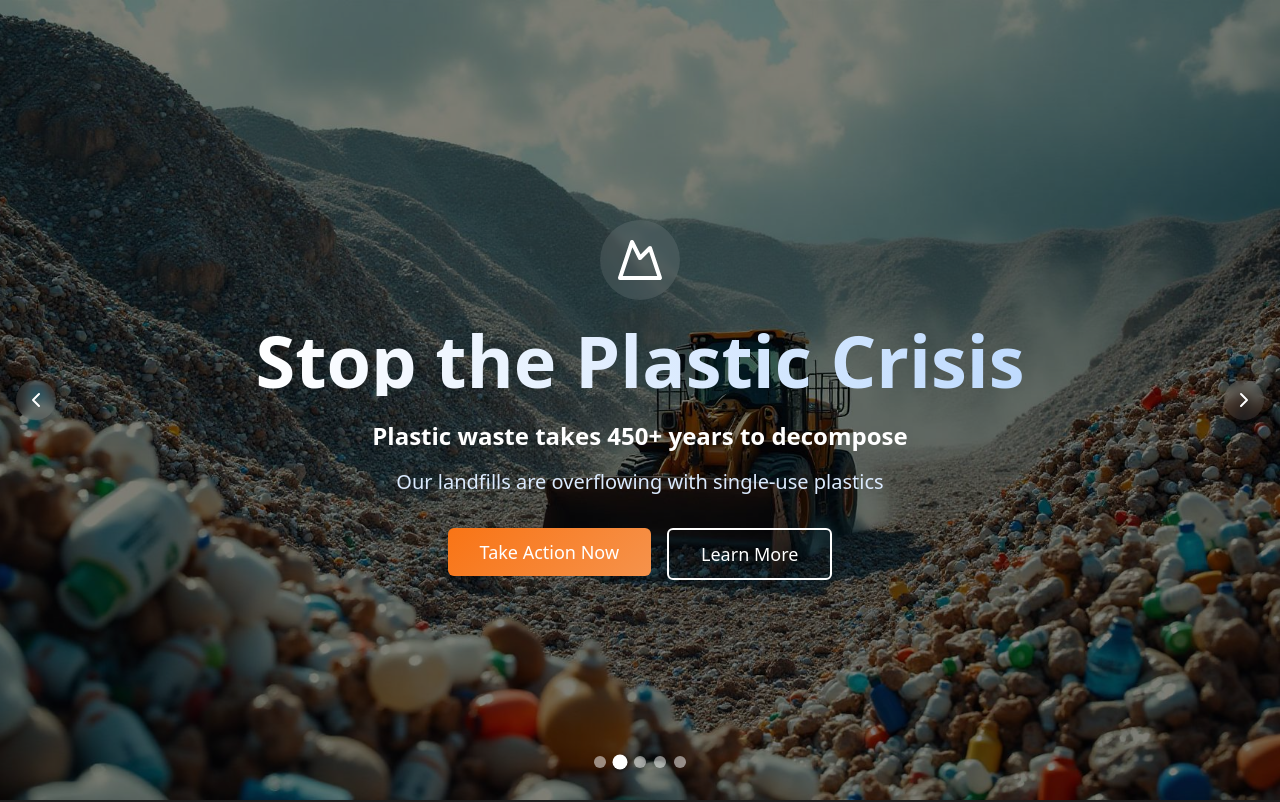
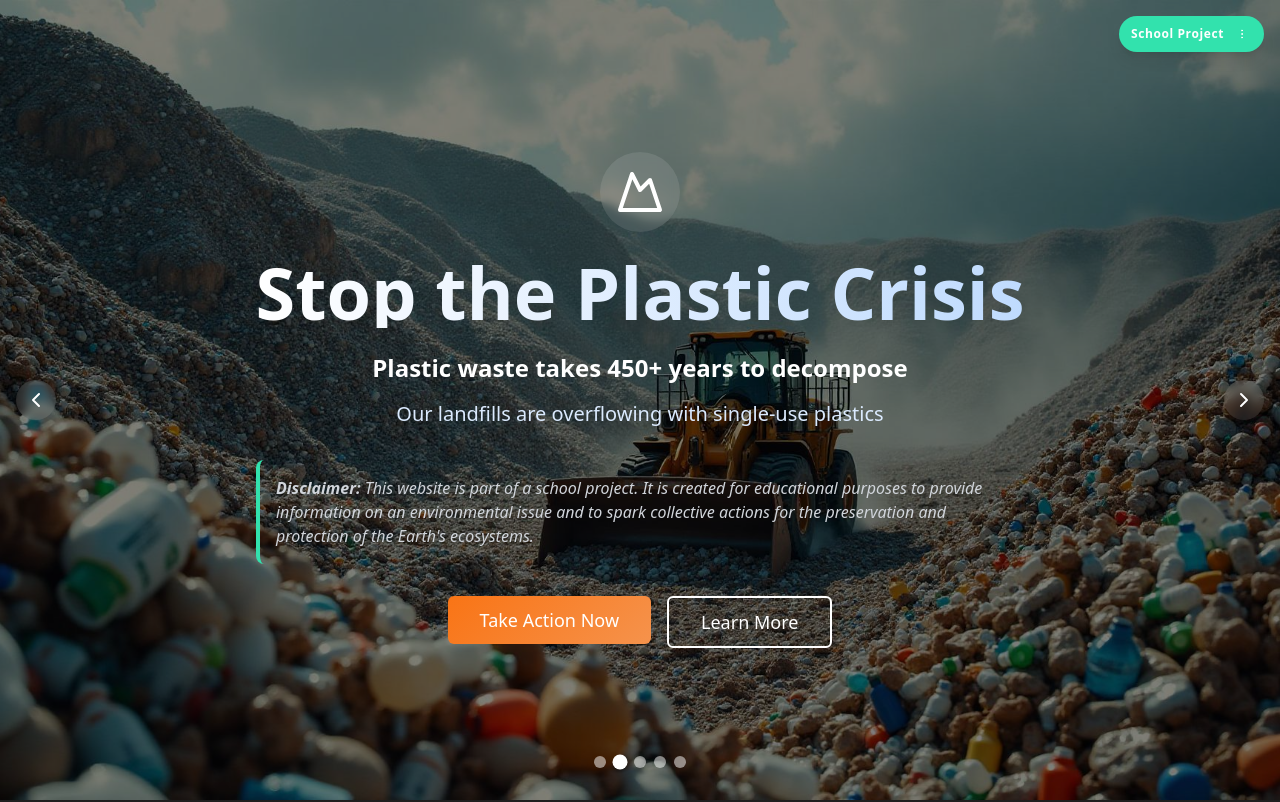
Before and after one commit to whosee21/plastic-foe-hero, a React (Vite) app: page / in a window 1280 px wide. Shown: the top 802 px of the page. Built offline with nearby package versions, Linux system fonts and the light colour scheme; the HTML template or start-up script is replaced by a standard one.

Commit message:
Add disclaimer and badge to Hero

```diff
--- a/src/components/HeroSlideshow.tsx
+++ b/src/components/HeroSlideshow.tsx
@@ -1,5 +1,5 @@
-import { useState, useEffect } from 'react';
-import { ChevronLeft, ChevronRight, Waves, Mountain, TreePine, Fish, Droplets } from 'lucide-react';
+import { useState, useEffect, useRef } from 'react';
+import { ChevronLeft, ChevronRight, Waves, Mountain, TreePine, Fish, Droplets, MoreVertical } from 'lucide-react';
 import { Button } from '@/components/ui/button';
 import oceanPollution from '@/assets/ocean-pollution.jpg';
 import landfillWaste from '@/assets/landfill-waste.jpg';
@@ -42,6 +42,8 @@ const slides = [
 
 export const HeroSlideshow = () => {
   const [currentSlide, setCurrentSlide] = useState(0);
+  const [dropdownOpen, setDropdownOpen] = useState(false);
+  const dropdownRef = useRef<HTMLDivElement>(null);
 
   useEffect(() => {
     const timer = setInterval(() => {
@@ -50,6 +52,44 @@ export const HeroSlideshow = () => {
 
     return () => clearInterval(timer);
   }, []);
+
+  useEffect(() => {
+    const handleClickOutside = (event: MouseEvent) => {
+      if (dropdownRef.current && !dropdownRef.current.contains(event.target as Node)) {
+        setDropdownOpen(false);
+      }
+    };
+
+    const handleKeyDown = (event: KeyboardEvent) => {
+      if (event.key === 'Escape') {
+        setDropdownOpen(false);
+      }
+    };
+
+    document.addEventListener('mousedown', handleClickOutside);
+    document.addEventListener('keydown', handleKeyDown);
+    return () => {
+      document.removeEventListener('mousedown', handleClickOutside);
+      document.removeEventListener('keydown', handleKeyDown);
+    };
+  }, []);
+
+  const smoothScrollTo = (elementId: string) => {
+    const element = document.getElementById(elementId);
+    if (element) {
+      element.scrollIntoView({ behavior: 'smooth' });
+      // Set focus and highlight
+      element.tabIndex = -1;
+      element.focus();
+      element.style.outline = '2px solid #3DDC97';
+      element.style.outlineOffset = '4px';
+      setTimeout(() => {
+        element.style.outline = '';
+        element.style.outlineOffset = '';
+      }, 1500);
+    }
+    setDropdownOpen(false);
+  };
 
   const nextSlide = () => {
     setCurrentSlide((prev) => (prev + 1) % slides.length);
@@ -64,6 +104,45 @@ export const HeroSlideshow = () => {
 
   return (
     <section className="relative h-screen overflow-hidden">
+      {/* School Project Badge */}
+      <div className="absolute top-4 right-4 z-30">
+        <div className="relative" ref={dropdownRef}>
+          <div className="flex items-center bg-accent text-white font-bold text-xs uppercase tracking-wider px-3 py-2 rounded-full shadow-lg hover:brightness-110 transition-all duration-150">
+            <button
+              onClick={() => smoothScrollTo('disclaimer')}
+              className="focus:outline-none focus:ring-2 focus:ring-white focus:ring-offset-2 focus:ring-offset-accent rounded-sm"
+              aria-label="Jump to disclaimer"
+              title="Jump to disclaimer"
+            >
+              School Project
+            </button>
+            <button
+              onClick={() => setDropdownOpen(!dropdownOpen)}
+              className="ml-2 p-1 hover:bg-white/20 rounded-full transition-all duration-150 focus:outline-none focus:ring-2 focus:ring-white focus:ring-offset-2 focus:ring-offset-accent"
+              aria-label="More options"
+            >
+              <MoreVertical className="w-3 h-3" />
+            </button>
+          </div>
+
+          {dropdownOpen && (
+            <div className="absolute right-0 mt-2 w-48 bg-card border border-border rounded-md shadow-lg overflow-hidden animate-scale-in">
+              <button
+                onClick={() => smoothScrollTo('disclaimer')}
+                className="block w-full text-left px-4 py-2 text-sm text-foreground hover:bg-accent hover:text-accent-foreground transition-colors duration-150 focus:outline-none focus:bg-accent focus:text-accent-foreground"
+              >
+                View disclaimer
+              </button>
+              <button
+                onClick={() => smoothScrollTo('sources')}
+                className="block w-full text-left px-4 py-2 text-sm text-foreground hover:bg-accent hover:text-accent-foreground transition-colors duration-150 focus:outline-none focus:bg-accent focus:text-accent-foreground"
+              >
+                View sources
+              </button>
+            </div>
+          )}
+        </div>
+      </div>
       {/* Background Image */}
       <div className="absolute inset-0">
         {slides.map((slide, index) => (
@@ -103,6 +182,15 @@ export const HeroSlideshow = () => {
           <p className="text-lg md:text-xl mb-8 text-blue-100 animate-slide-in">
             {current.subtitle}
           </p>
+
+          {/* Disclaimer Box */}
+          <div
+            id="disclaimer"
+            className="bg-white/8 border-l-4 border-accent text-gray-300 text-sm md:text-base italic p-4 rounded-lg mt-4 mb-8 mx-auto max-w-3xl text-left leading-relaxed"
+            tabIndex={-1}
+          >
+            <strong>Disclaimer:</strong> This website is part of a school project. It is created for educational purposes to provide information on an environmental issue and to spark collective actions for the preservation and protection of the Earth's ecosystems.
+          </div>
 
           <div className="flex flex-col sm:flex-row gap-4 justify-center">
             <Button variant="action" size="lg" className="text-lg px-8 py-6">
--- a/src/components/SourcesSection.tsx
+++ b/src/components/SourcesSection.tsx
@@ -28,7 +28,7 @@ export const SourcesSection = () => {
   ];
 
   return (
-    <section id="sources" className="py-12 bg-background border-t border-border">
+    <section id="sources" className="py-12 bg-background border-t border-border" tabIndex={-1}>
       <div className="container mx-auto px-4">
         <h2 className="text-2xl font-bold mb-4 text-foreground">Sources</h2>
 
```
